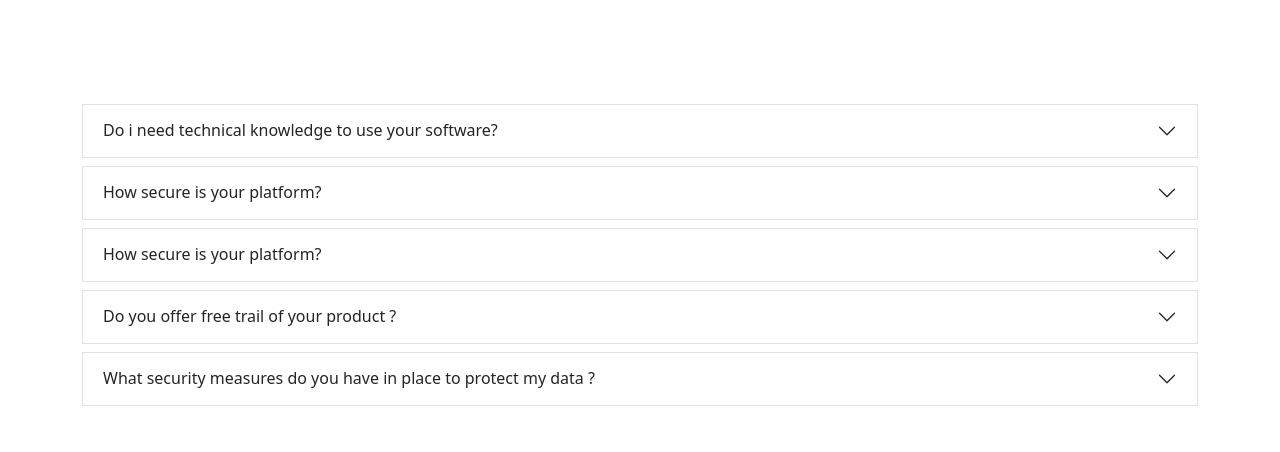
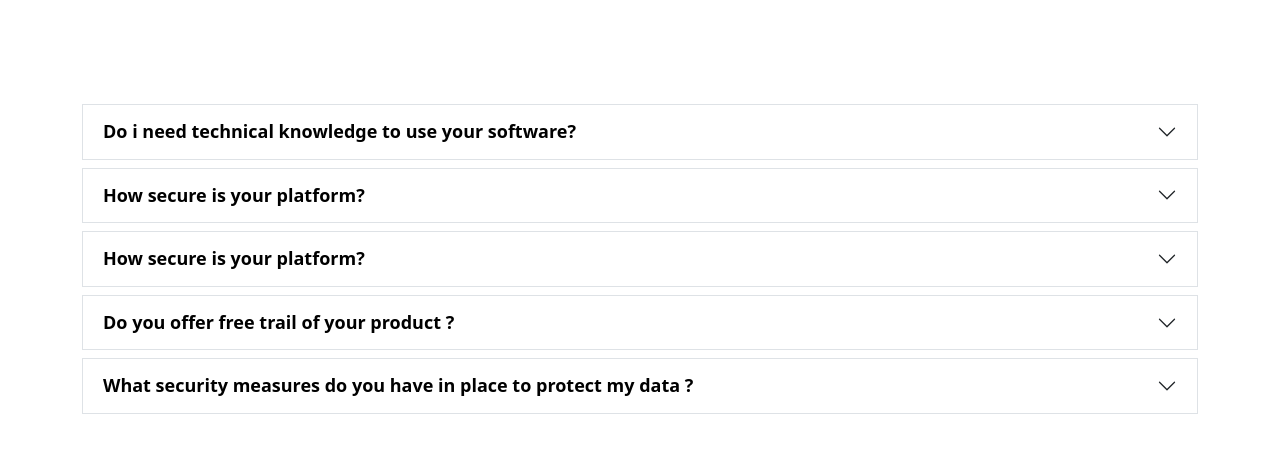
Before and after one commit to ankitshiwakoti/sample, a React (Create React App) app: page / in a window 1280 px wide. Shown: the top 452 px of the page. Built offline with nearby package versions, Linux system fonts and the light colour scheme.

Commit message:
color change

```diff
--- a/src/component/Accor.js
+++ b/src/component/Accor.js
@@ -2,17 +2,18 @@ import React from "react";
 
 const Accor = () => {
   return (
-    <div className="container my-5">
-      <div class="accordion accordion-flush pt-5" id="accordionFlushExample">
-        <div class="accordion-item border mt-2">
+    <div className="container my-5 ">
+      <div class="accordion accordion-flush pt-5 " id="accordionFlushExample">
+        <div class="accordion-item border  mt-2">
           <h2 class="accordion-header " id="flush-headingOne">
             <button
-              class="accordion-button collapsed  "
+              class="accordion-button  collapsed  "
               type="button"
               data-bs-toggle="collapse"
               data-bs-target="#flush-collapseOne"
               aria-expanded="false"
               aria-controls="flush-collapseOne"
+              style={{ color: "black", fontSize: "18px", fontWeight: "bold" }}
             >
               Do i need technical knowledge to use your software?
             </button>
@@ -40,6 +41,7 @@ const Accor = () => {
               data-bs-target="#flush-collapseTwo"
               aria-expanded="false"
               aria-controls="flush-collapseTwo"
+              style={{ color: "black", fontSize: "18px", fontWeight: "bold" }}
             >
               How secure is your platform?
             </button>
@@ -67,6 +69,7 @@ const Accor = () => {
               data-bs-target="#flush-collapseThree"
               aria-expanded="false"
               aria-controls="flush-collapseThree"
+              style={{ color: "black", fontSize: "18px", fontWeight: "bold" }}
             >
               How secure is your platform?
             </button>
@@ -94,6 +97,7 @@ const Accor = () => {
               data-bs-target="#flush-collapseFour"
               aria-expanded="false"
               aria-controls="flush-collapseFour"
+              style={{ color: "black", fontSize: "18px", fontWeight: "bold" }}
             >
               Do you offer free trail of your product ?
             </button>
@@ -122,6 +126,7 @@ const Accor = () => {
               data-bs-target="#flush-collapseFive"
               aria-expanded="false"
               aria-controls="flush-collapseFive"
+              style={{ color: "black", fontSize: "18px", fontWeight: "bold" }}
             >
               What security measures do you have in place to protect my data ?
             </button>
```
Also changed, not shown: src/App.css (+12 -0 lines).
